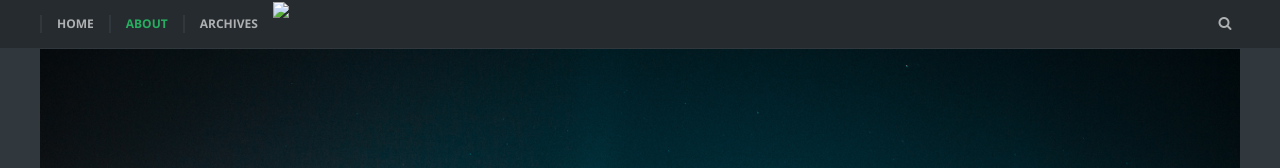
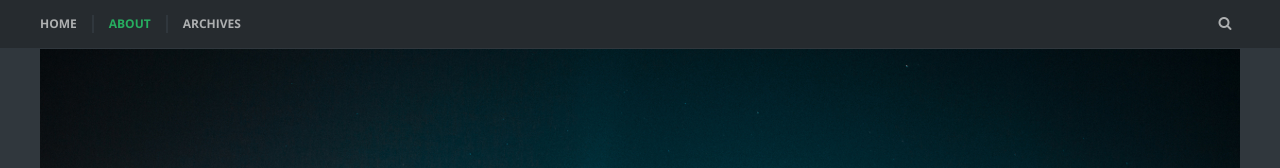
Before and after one commit to gkubed/gkubed.github.io, a Jekyll site: the page built from about.md, in a window 1280 px wide. Shown: the top 168 px of the page. Built offline with Jekyll 4.4.1, drawn with Linux system fonts in a browser that asks for light colours; some web fonts are replaced.

Commit message:
Fix favicon, remove logo

```diff
--- a/_includes/header.html
+++ b/_includes/header.html
@@ -3,7 +3,6 @@
         <button id="menu-toggle" class="menu-toggle" aria-expanded="false"><span class="icon-menu" aria-hidden="true"></span> Menu</button>
         <div id="nav-menu" class="nav-menu">
             <ul class="menu">
-              <img src="images/littlelogo.png" />
             {% for link in site.navigation %}
                 {% assign current = nil %}
                 {% if page.url == link.url %}
```
Also changed, not shown: favicon.ico.
